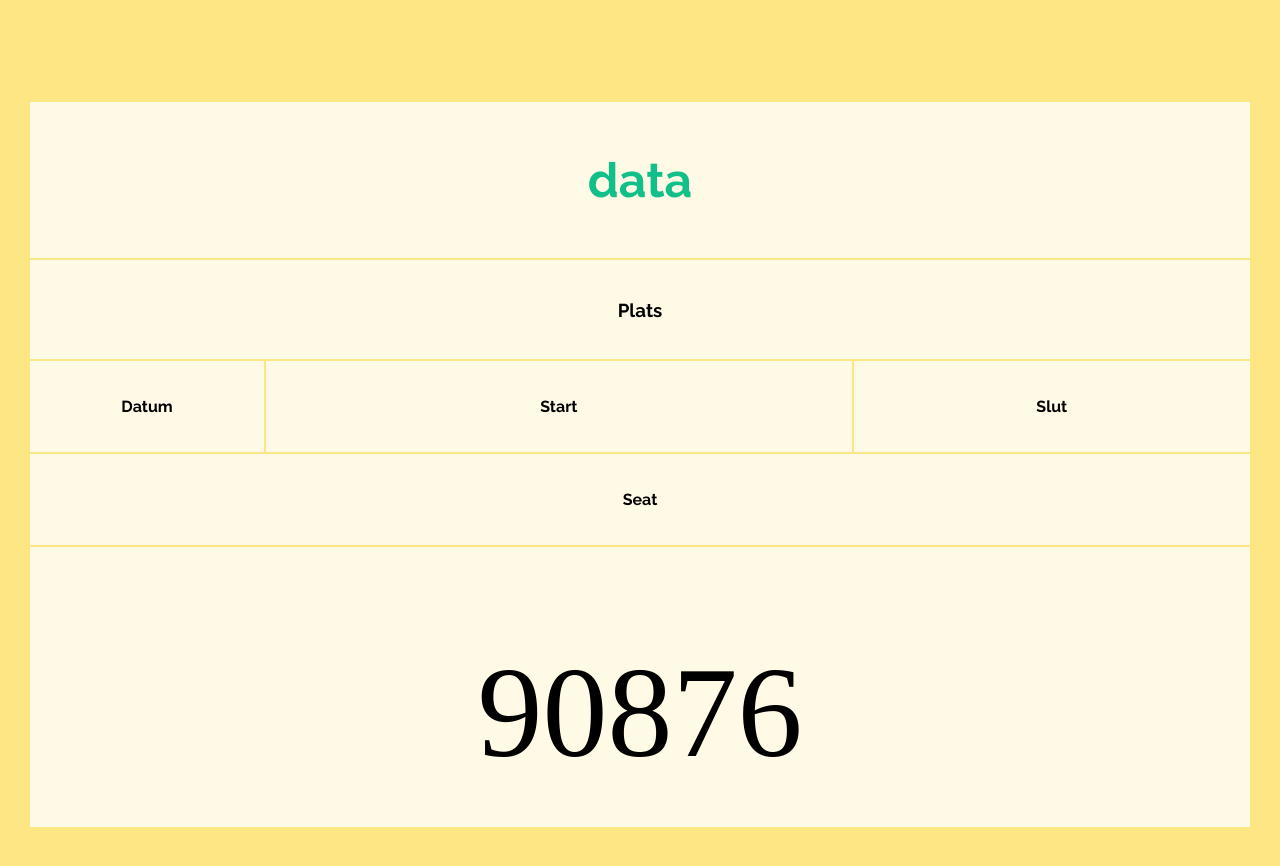
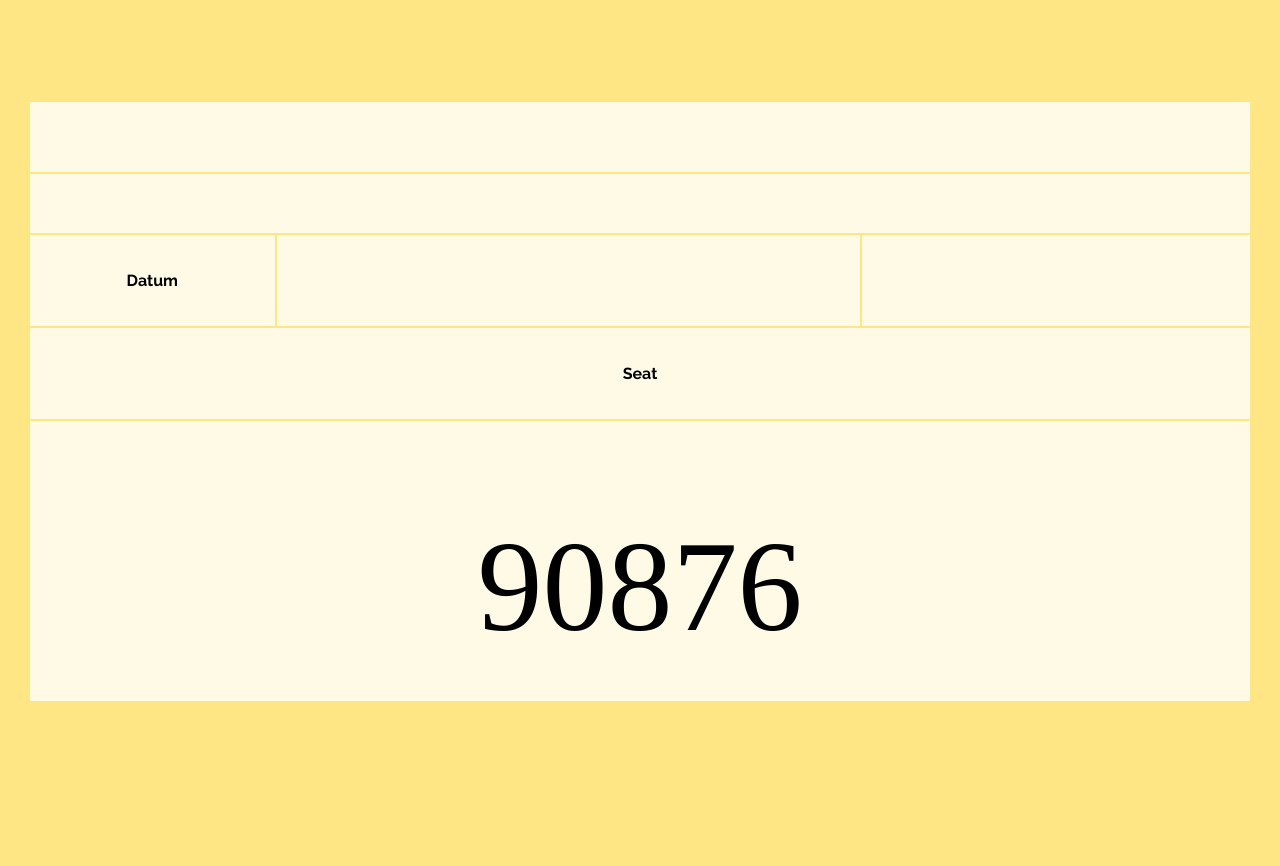
Before and after one commit to sandraottersten/ticketapp, a Vue app: page /ticket in a window 1280 px wide. Shown: the top 866 px of the page. After the commit the page ends 800 px from the top, so only its background shows below. Built offline with nearby package versions, Linux system fonts and the light colour scheme; a web font is replaced by a local one.

Commit message:
localStorage

```diff
--- a/src/store.js
+++ b/src/store.js
@@ -31,20 +31,32 @@ events: [{
   year: 2019
 }],
 activeEvent: {},
-counter: 0
+counter: 1,
+ticket: {},
 },
-  mutations: {
-    chooseEvent(state, item){
-    state.activeEvent = item;
+mutations: {
+  chooseEvent(state, item){
+  state.activeEvent = item;
 },
 addNumber(state, number){
 state.counter += number;
 },
 removeNumber(state, number){
 state.counter -= number;
+},
+checkLocalStorage(state, tick){
+  state.ticket = tick;
 }
   },
   actions: {
-
+    checkLocalStorage(ctx){
+    if(localStorage.getItem('activeEvent')){
+      let mick = localStorage.getItem('activeEvent');
+      let tick = JSON.parse(mick)
+      ctx.commit('checkLocalStorage', tick);
+      } else {
+      console.error('Det finns ingen data');
+}
+}
   }
 })
--- a/src/views/Confirm.vue
+++ b/src/views/Confirm.vue
@@ -13,7 +13,7 @@
       </article>
       <article class="grid-container">
         <section class="pris">
-          {{ this.activeEvent.price }} :-
+          {{ this.activeEvent.price * this.counter }} :-
         </section>
         <section @click="addNumber(1)" class="plus">
           +
--- a/src/views/Ticket.vue
+++ b/src/views/Ticket.vue
@@ -2,19 +2,19 @@
   <main id="ticket">
     <section class="grid-container">
         <section class="item1">
-          <h1>data</h1>
+          <h1>{{ticket.name}}</h1>
         </section>
         <section class="item2">
-          <h3>Plats</h3>
+          <h3>{{ticket.place}}</h3>
         </section>
         <section class="item3">
           <p>Datum</p>
         </section>
         <section class="item4">
-          <p>Start</p>
+          <p>{{ticket.startTime}}</p>
         </section>
         <section class="item5">
-          <p>Slut</p>
+          <p>{{ticket.endTime}}</p>
         </section>
         <section class="item6">
           <p>Seat</p>
@@ -26,22 +26,21 @@
   </main>
 </template>
 
-<script scoped>
+<script>
   export default {
     name: 'ticket',
     beforeMount() {
-
-            if(localStorage.getItem('activeEvent')){
-              let date = localStorage.getItem('activeEvent');
-              let data = JSON.parse(date);
-              } else {
-              console.error('Det finns ingen data');
+        this.$store.dispatch('checkLocalStorage')
+    },
+    computed: {
+      ticket(){
+      return this.$store.state.ticket
     }
     }
   }
 </script>
 
-<style>
+<style scoped>
 .item1 { grid-area: head; }
 .item2 { grid-area: header; }
 .item3 { grid-area: menu; }
@@ -54,10 +53,10 @@
   display: grid;
   grid-template-areas:
   'head head head head head head'
-    'header header header header header header'
-    'menu main main main right right'
-    'footer footer footer footer footer footer'
-      'foot foot foot foot foot foot';
+  'header header header header header header'
+  'menu main main main right right'
+  'footer footer footer footer footer footer'
+  'foot foot foot foot foot foot';
 grid-gap: 2px;
   padding: 2px;
 margin: 100px 20px 40px 20px;
```
